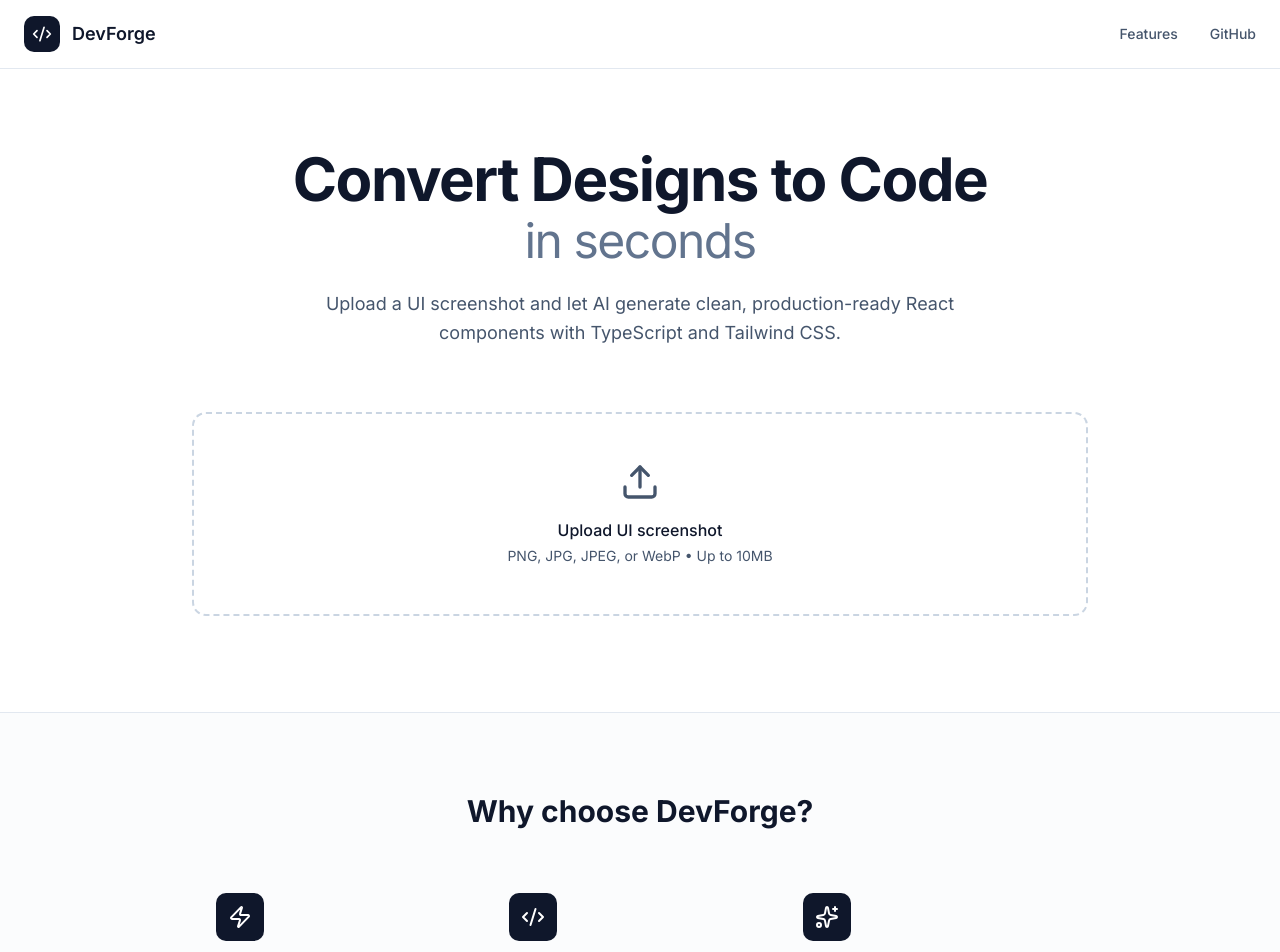
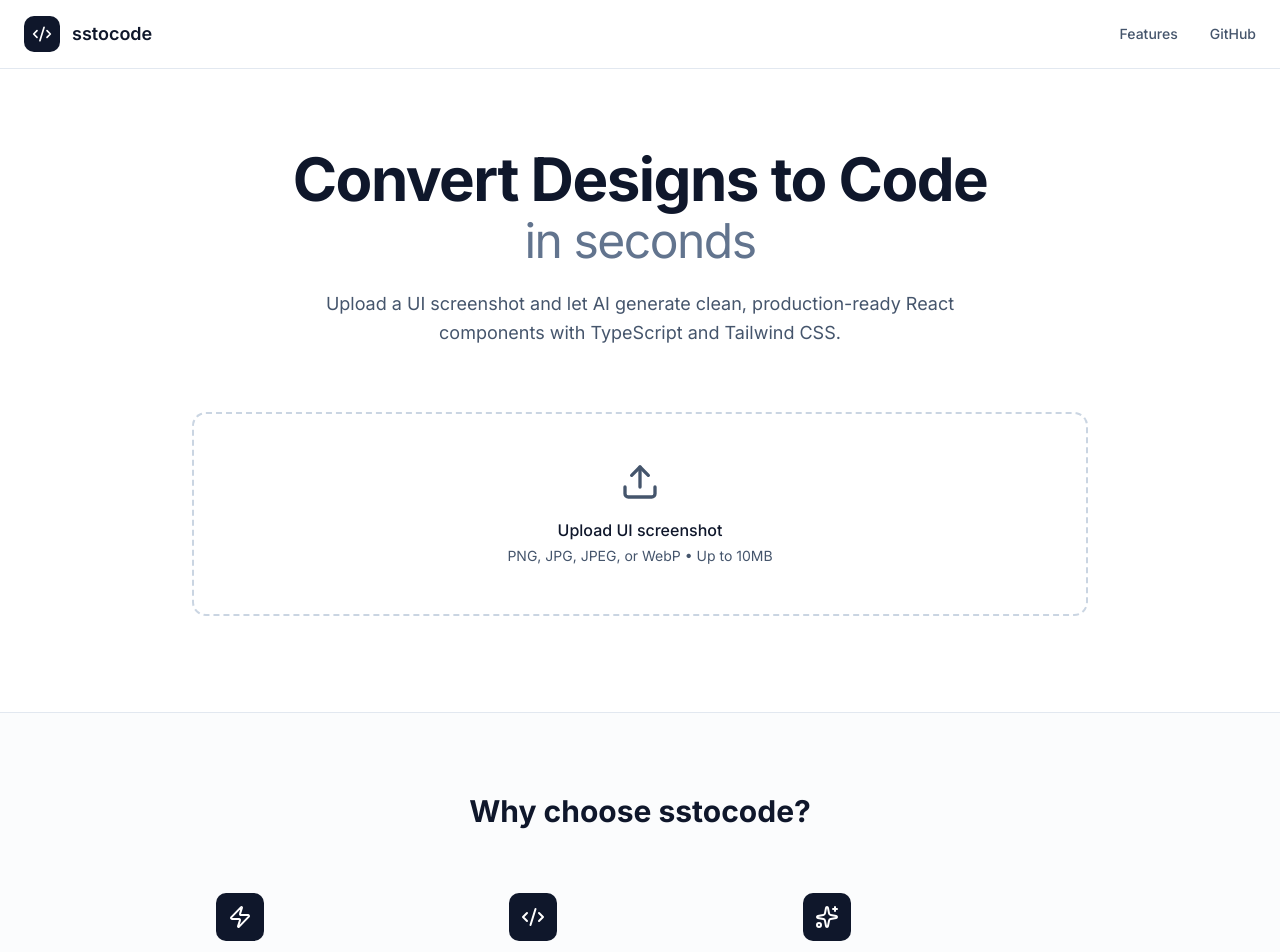
Before and after one commit to KOUSTAV2409/sstocode, a Next.js app: page / in a window 1280 px wide. Shown: the top 952 px of the page. Built offline with nearby package versions, Linux system fonts and the light colour scheme.

Commit message:
minor fixes

```diff
--- a/src/app/page.tsx
+++ b/src/app/page.tsx
@@ -28,7 +28,7 @@ export default function Home() {
       <section id="features" className="py-20 border-t border-slate-200 bg-slate-50/50">
         <div className="max-w-4xl mx-auto px-6">
           <h2 className="text-3xl font-bold text-slate-900 mb-16 text-center">
-            Why choose DevForge?
+            Why choose sstocode?
           </h2>
 
           <div className="grid md:grid-cols-3 gap-8">
@@ -72,7 +72,7 @@ export default function Home() {
             Open source and free to use. Built for developers.
           </p>
           <a
-            href="https://github.com"
+            href="https://github.com/KOUSTAV2409/sstocode"
             target="_blank"
             rel="noopener noreferrer"
             className="inline-flex items-center gap-2 text-slate-900 font-medium hover:text-slate-600 transition-colors"
--- a/src/components/Header.tsx
+++ b/src/components/Header.tsx
@@ -11,14 +11,14 @@ export default function Header() {
           <div className="w-9 h-9 bg-slate-900 rounded-lg flex items-center justify-center group-hover:bg-slate-800 transition-colors">
             <Code2 className="w-5 h-5 text-white" />
           </div>
-          <span className="font-semibold text-lg text-slate-900">DevForge</span>
+          <span className="font-semibold text-lg text-slate-900">sstocode</span>
         </Link>
 
         <nav className="flex items-center gap-8">
           <a href="#features" className="text-sm font-medium text-slate-600 hover:text-slate-900 transition-colors">
             Features
           </a>
-          <a href="https://github.com" target="_blank" rel="noopener noreferrer" className="text-sm font-medium text-slate-600 hover:text-slate-900 transition-colors">
+          <a href="https://github.com/KOUSTAV2409/sstocode" target="_blank" rel="noopener noreferrer" className="text-sm font-medium text-slate-600 hover:text-slate-900 transition-colors">
             GitHub
           </a>
         </nav>
```
